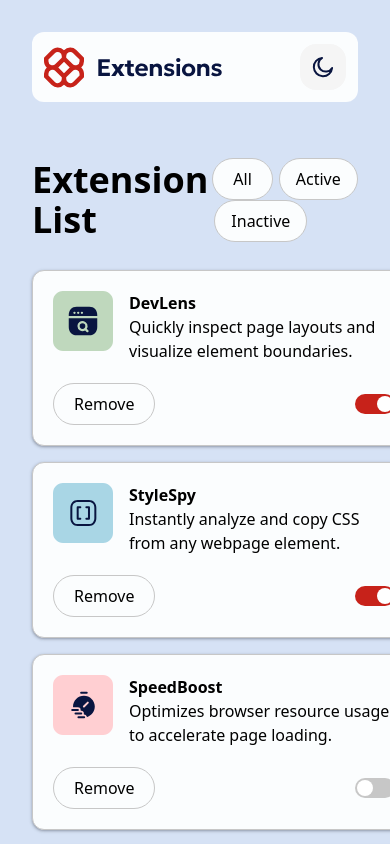
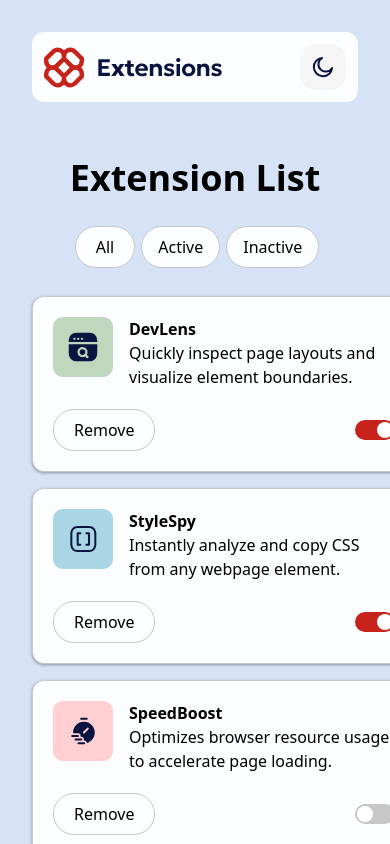
Before and after one commit to itksweb/browser-extension-manager, a React (Vite) app: page / in a window 390 px wide. Shown: the top 844 px of the page. Built offline with nearby package versions, Linux system fonts and the light colour scheme.

Commit message:
optimising responsive design

```diff
--- a/src/App.jsx
+++ b/src/App.jsx
@@ -89,11 +89,11 @@ function App() {
         <img src="./assets/images/logo.svg" alt="logo"  />
         <button onClick={switchTheme}><img src={isDark ? "./assets/images/icon-sun.svg":"./assets/images/icon-moon.svg"} alt="theme-switcher" className="p-3 rounded-2xl bg-neutral-100" /></button>
       </header>
-      {/* <div className="see text-4xl">hello</div> */}
+
       <div className="extension-list w-full">
-        <div className="before-list flex items-center justify-between my-7">
-          <h1 className="font-semibold text-4xl ">Extension List</h1>
-          <div className="filter-buttons">
+        <div className="before-list flex flex-col sm:flex-row items-center justify-between my-7">
+          <h1 className="font-semibold text-4xl max-[639px]:mb-7">Extension List</h1>
+          <div className="filter-buttons flex place-items-end ">
             <button className="py-2 px-5 rounded-full ml-1 btn ">All</button>
             <button className="py-2 px-4 rounded-full ml-1.5 btn">Active</button>
             <button className="py-2 px-4 rounded-full ml-1.5 btn">Inactive</button>
--- a/src/components/Extension.jsx
+++ b/src/components/Extension.jsx
@@ -17,7 +17,7 @@ const Extension = ({data, isDark}) => {
             </div>
         </div>
         <div className="flex justify-between items-center mt-5">
-            <button className="px-5 py-2 rounded-full card-btn ">Remove</button>
+            <button className="px-5 py-2 rounded-full btn card-btn ">Remove</button>
             <div className={` w-10 cursor-pointer rounded-full h-5 flex items-center p-[2px] ${isActive ? "switch-active-bg justify-end":"switch-bg justify-start"} `}>
                 <div className="switch-inner bg-white size-4 rounded-full"></div>
             </div>
```
